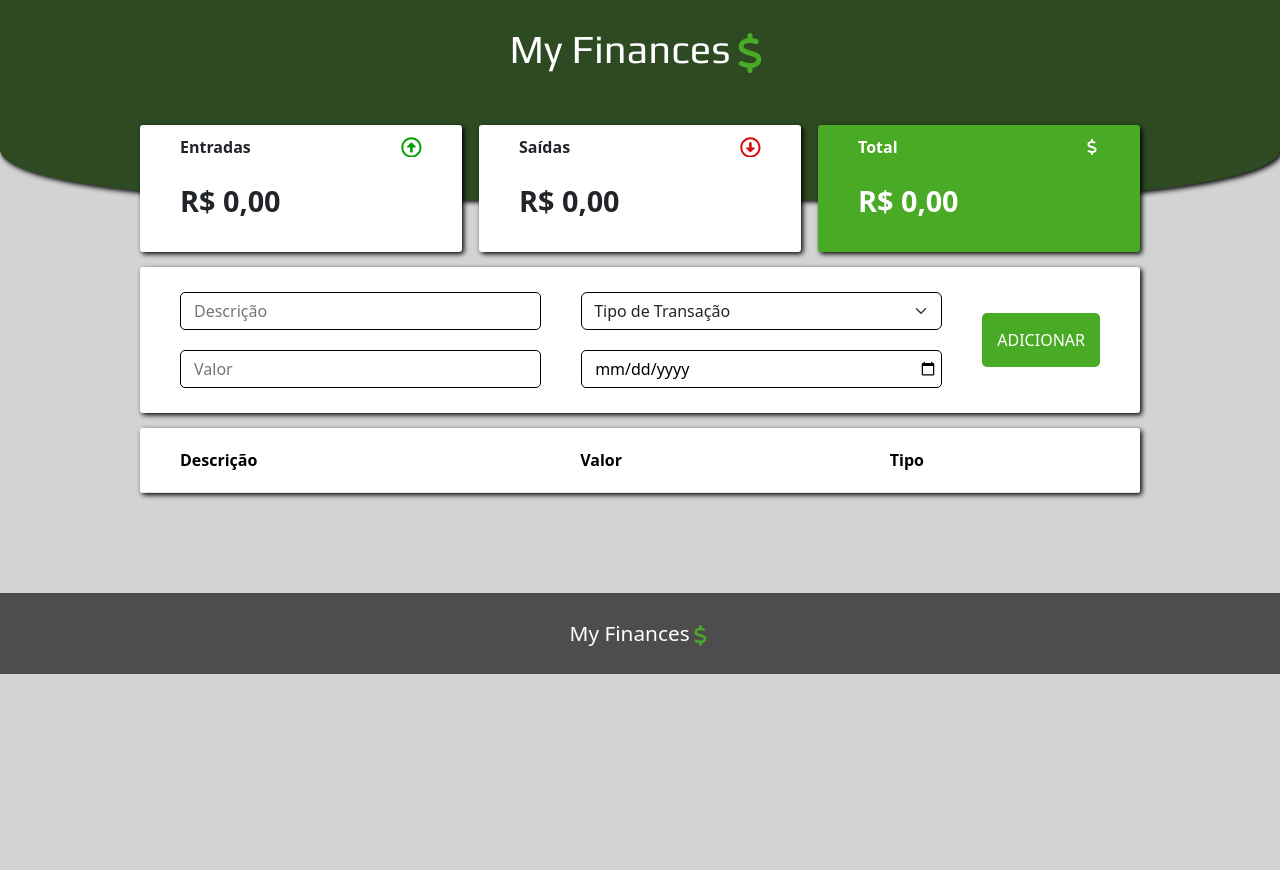
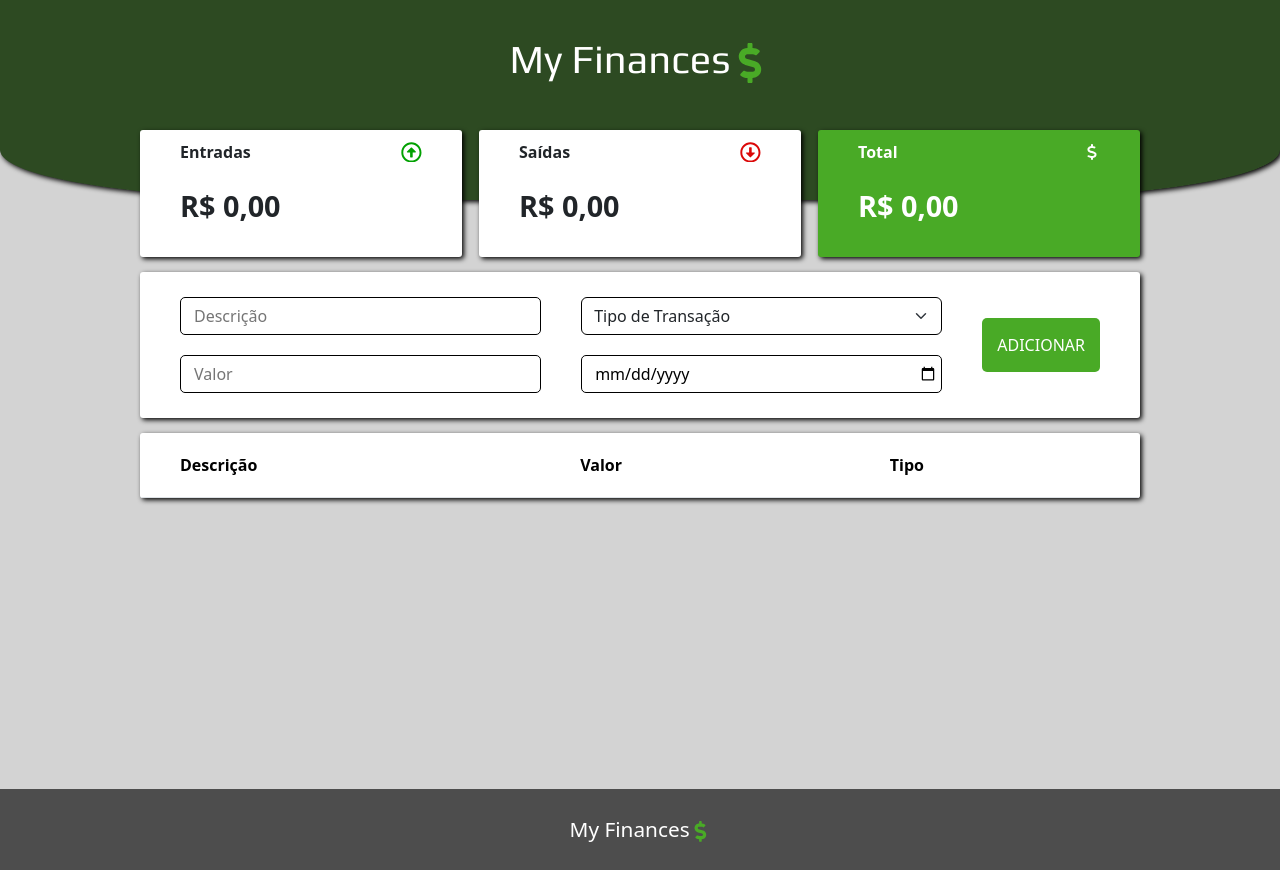
Before and after one commit to DavidSant021/controle-de-financas, a React (Vite) app: page / in a window 1280 px wide. Before the commit the page ends 800 px from the top, so only its background shows below. Built offline with nearby package versions, Linux system fonts and the light colour scheme.

Commit message:
resolvido problema do footer

```diff
--- /dev/null
+++ b/src/components/Footer/index.jsx
@@ -0,0 +1,10 @@
+import { FaDollarSign } from "react-icons/fa";
+import styles from './style.module.css'
+
+export default function Footer() {
+    return (
+        <footer className={styles.footer}>
+            <p>My Finances<FaDollarSign style={{ color: '#49AA26' }} /> </p>
+        </footer>
+    )
+}
--- /dev/null
+++ b/src/components/Footer/style.module.css
@@ -0,0 +1,16 @@
+.footer {
+    width: 100%;
+    display: flex;
+    justify-content: center;
+    align-items: center;
+    padding: 25px 0;
+    background-color: rgba(0, 0, 0, 0.633);
+    color: white;
+    font-size: 1.3rem;
+    position: relative;
+    bottom: -70px;
+
+    p {
+        margin: 0;
+    }
+}
--- /dev/null
+++ b/src/components/Header/index.jsx
@@ -0,0 +1,10 @@
+import { FaDollarSign } from "react-icons/fa";
+import styles from './style.module.css'
+
+export default function Header() {
+    return (
+        <header className={styles.header}>
+            <h1>My Finances<FaDollarSign style={{ color: '#49AA26' }} /> </h1>
+        </header>
+    )
+}
--- /dev/null
+++ b/src/components/Header/style.module.css
@@ -0,0 +1,16 @@
+.header {
+    background-color: #2D4A22;
+    width: 100%;
+    height: 200px;
+    text-align: center;
+    box-shadow: 2px 2px 5px black;
+    border-radius: 0 0 25% 25%;
+    position: absolute;
+
+    h1 {
+        padding-top: 35px;
+        color: white;
+        font-family: "Play", sans-serif;
+        font-weight: 400;
+    }
+}
--- a/src/index.css
+++ b/src/index.css
@@ -7,9 +7,7 @@
 
 body {
     background-color: lightgray;
-    display: flex;
-    justify-content: center;
-    overflow-x: hidden;
+    height: 100vh;
 }
 
 #root {
@@ -17,31 +15,8 @@ body {
     display: flex;
     flex-direction: column;
     align-items: center;
-}
-
-.header {
-    background-color: #2D4A22;
-    width: 100vw;
-    height: 200px;
-    text-align: center;
-    box-shadow: 2px 2px 5px black;
-    border-radius: 0 0 25% 25%;
-
-    h1 {
-        padding-top: 25px;
-        color: white;
-        font-family: "Play", sans-serif;
-        font-weight: 400;
-    }
-}
-
-.main {
-    width: 1000px;
-    margin-top: -75px;
-    display: flex;
-    flex-direction: column;
-    align-items: center;
-    row-gap: 15px;
+    justify-content: space-between;
+    height: 100%;
 }
 
 .container-fluid {
@@ -54,28 +29,7 @@ body {
     box-shadow: 2px 2px 5px black;
 }
 
-.footer {
-    width: 100vw;
-    display: flex;
-    justify-content: center;
-    align-items: center;
-    padding: 25px 0;
-    background-color: rgba(0, 0, 0, 0.633);
-    color: white;
-    font-size: 1.3rem;
-    position: relative;
-    bottom: 0px;
-
-    p {
-        margin: 0;
-    }
-}
-
 @media (max-width: 1000px) {
-    .main {
-        width: 100vw;
-    }
-
     .container-fluid {
         width: 70%;
     }
--- /dev/null
+++ b/src/pages/Home.jsx
@@ -0,0 +1,14 @@
+import AddTransaction from "../components/AddTransaction";
+import ContentCards from "../components/ContentCards";
+import { Outlet } from "react-router-dom";
+import styles from './home.module.css'
+
+export default function Home() {
+    return (
+        <main className={styles.main}>
+            <ContentCards />
+            <AddTransaction />
+            <Outlet />
+        </main>
+    )
+}
--- a/src/pages/RootLayout.jsx
+++ b/src/pages/RootLayout.jsx
@@ -1,22 +1,13 @@
-import { Outlet } from "react-router-dom";
-import AddTransaction from "../components/AddTransaction";
-import ContentCards from "../components/ContentCards";
-import { FaDollarSign } from "react-icons/fa6";
+import Header from "../components/Header";
+import Footer from "../components/Footer";
+import Home from "./Home";
 
 export default function RootLayout() {
     return (
         <>
-          <header className="header">
-            <h1>My Finances<FaDollarSign style={{color: '#49AA26'}} /> </h1>
-          </header>
-          <main className="main">
-            <ContentCards />
-            <AddTransaction />
-            <Outlet />
-          </main>
-          <footer className="footer">
-            <p>My Finances<FaDollarSign style={{color: '#49AA26'}} /> </p>
-          </footer>
+          <Header />
+          <Home />
+          <Footer />
         </>
       )
 }
--- /dev/null
+++ b/src/pages/home.module.css
@@ -0,0 +1,15 @@
+.main {
+    width: 1000px;
+    display: flex;
+    flex-direction: column;
+    align-items: center;
+    row-gap: 15px;
+    position: relative;
+    top: 130px;
+}
+
+@media (max-width: 1000px) {
+    .main {
+        width: 100vw;
+    }
+}
```
